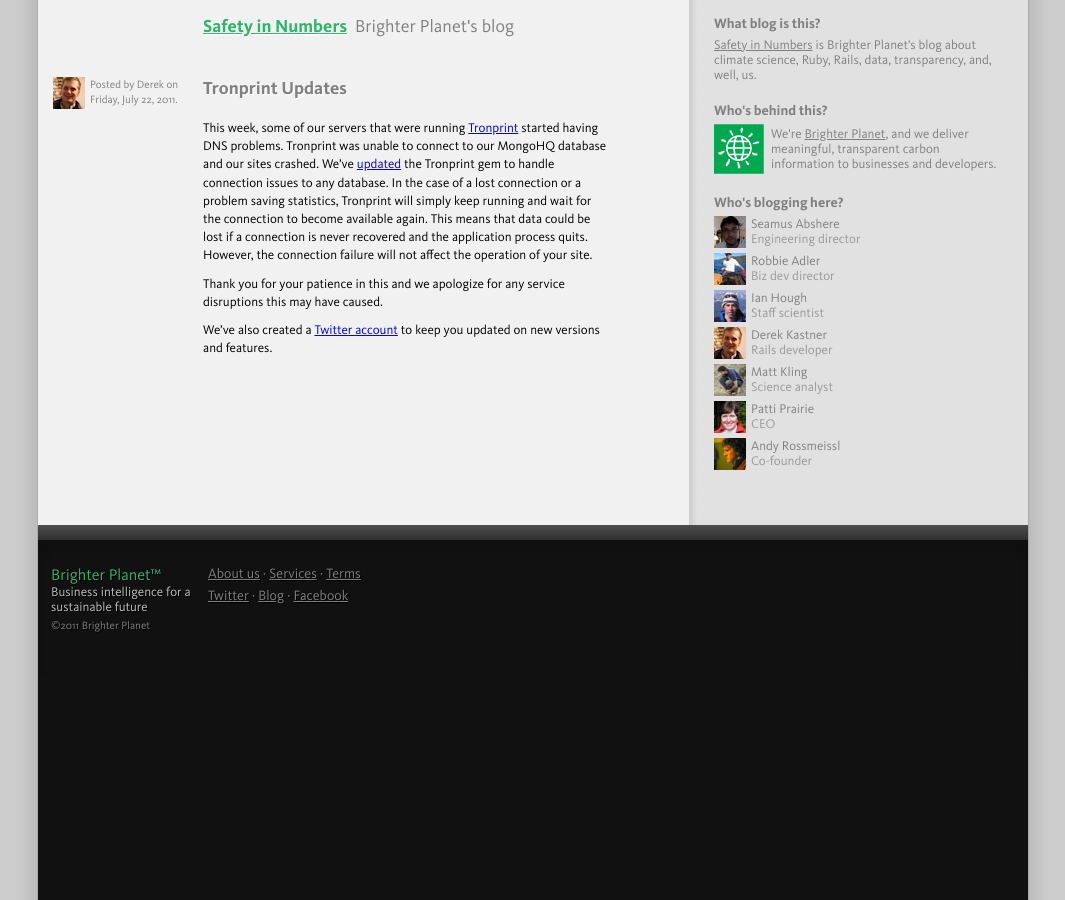
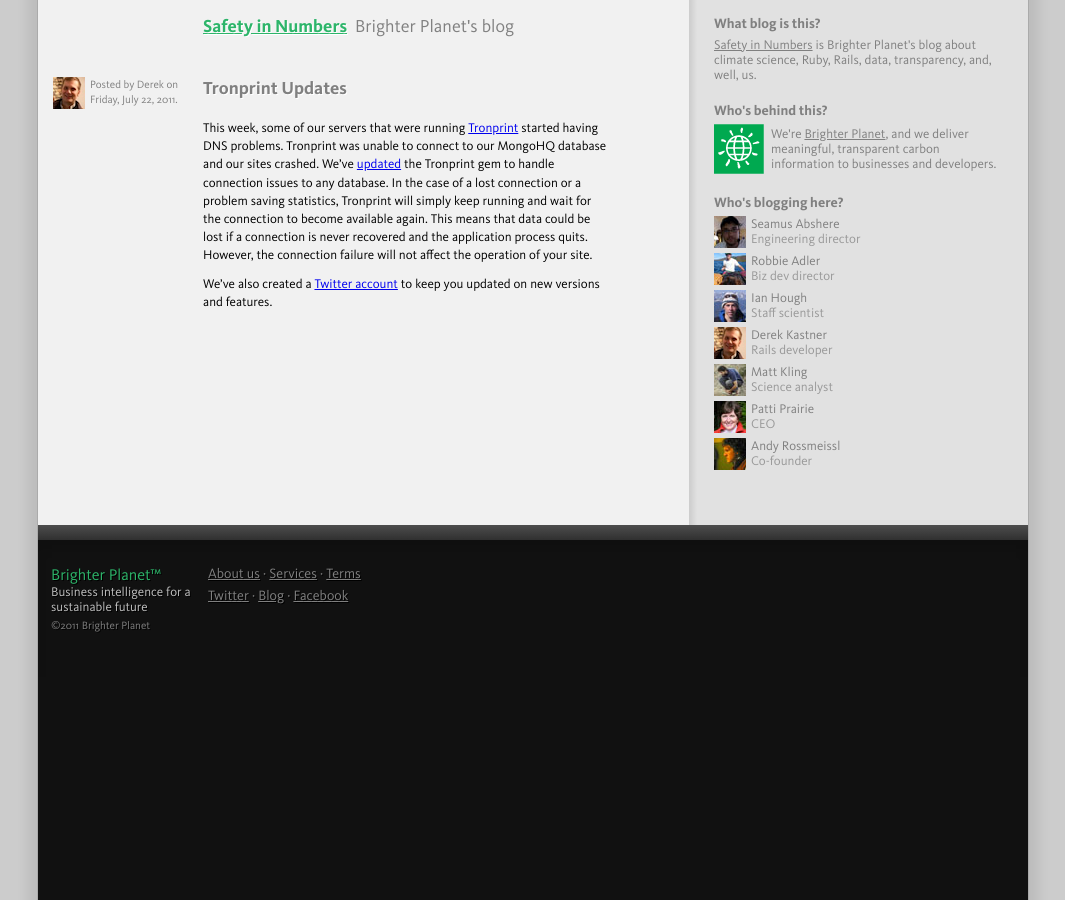
Before and after one commit to faradayio/numbers, a Jekyll site: the page built from _posts/2011-07-22-tronprint-updates.markdown, in a window 1280 px wide. Shown: the whole page, without its empty margins (107-1172 px from the left). Built offline with Jekyll 4.4.1, drawn with Linux system fonts in a browser that asks for light colours; some web fonts are replaced; comment, search, counter and statistics services are not loaded.

Commit message:
deal with this individually

```diff
--- a/_posts/2011-07-22-tronprint-updates.markdown
+++ b/_posts/2011-07-22-tronprint-updates.markdown
@@ -7,6 +7,4 @@
 
 This week, some of our servers that were running [Tronprint](http://brighterplanet.github.com/tronprint) started having DNS problems. Tronprint was unable to connect to our MongoHQ database and our sites crashed. We've [updated](https://github.com/brighterplanet/tronprint/compare/da5c208c8799cea84fb0...5d3e57b801add7dc8a45) the Tronprint gem to handle connection issues to any database. In the case of a lost connection or a problem saving statistics, Tronprint will simply keep running and wait for the connection to become available again. This means that data could be lost if a connection is never recovered and the application process quits. However, the connection failure will not affect the operation of your site.
 
-Thank you for your patience in this and we apologize for any service disruptions this may have caused.
-
 We've also created a [Twitter account](http://twitter.com/tronprint) to keep you updated on new versions and features.
```
